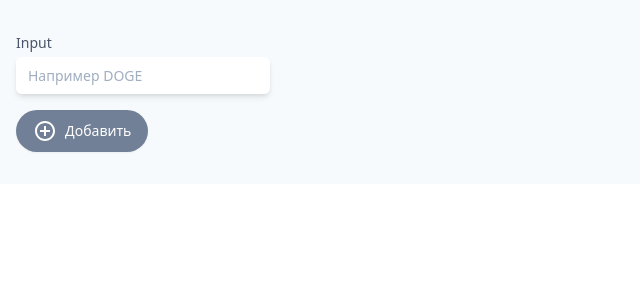
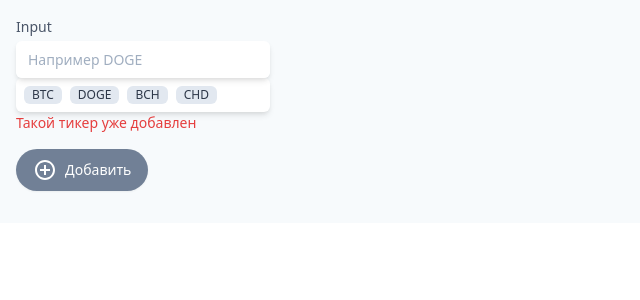
Before and after one commit to Nardosha/cryptonomicon, a Vue app: page / in a window 1280 px wide. Shown: the top 300 px of the page, without its empty margins (0-640 px from the left). Built offline with nearby package versions, Linux system fonts and the light colour scheme.

Commit message:
docs: update layout

```diff
--- a/src/App.vue
+++ b/src/App.vue
@@ -1,7 +1,30 @@
 <template>
   <div class="container mx-auto flex flex-col items-center bg-gray-100 p-4">
+<!--    <div-->
+<!--      class="fixed w-100 h-100 opacity-80 bg-purple-800 inset-0 z-50 flex items-center justify-center"-->
+<!--    >-->
+<!--      <svg-->
+<!--        class="animate-spin -ml-1 mr-3 h-12 w-12 text-white"-->
+<!--        xmlns="http://www.w3.org/2000/svg"-->
+<!--        fill="none"-->
+<!--        viewBox="0 0 24 24"-->
+<!--      >-->
+<!--        <circle-->
+<!--          class="opacity-25"-->
+<!--          cx="12"-->
+<!--          cy="12"-->
+<!--          r="10"-->
+<!--          stroke="currentColor"-->
+<!--          stroke-width="4"-->
+<!--        ></circle>-->
+<!--        <path-->
+<!--          class="opacity-75"-->
+<!--          fill="currentColor"-->
+<!--          d="M4 12a8 8 0 018-8V0C5.373 0 0 5.373 0 12h4zm2 5.291A7.962 7.962 0 014 12H0c0 3.042 1.135 5.824 3 7.938l3-2.647z"-->
+<!--        ></path>-->
+<!--      </svg>-->
+<!--    </div>-->
     <div class="container">
-      <div class="w-full my-4"></div>
       <section>
         <div class="flex">
           <div class="max-w-xs">
@@ -19,6 +42,31 @@
                 placeholder="Например DOGE"
               />
             </div>
+            <div
+              class="flex bg-white shadow-md p-1 rounded-md shadow-md flex-wrap"
+            >
+              <span
+                class="inline-flex items-center px-2 m-1 rounded-md text-xs font-medium bg-gray-300 text-gray-800 cursor-pointer"
+              >
+                BTC
+              </span>
+              <span
+                class="inline-flex items-center px-2 m-1 rounded-md text-xs font-medium bg-gray-300 text-gray-800 cursor-pointer"
+              >
+                DOGE
+              </span>
+              <span
+                class="inline-flex items-center px-2 m-1 rounded-md text-xs font-medium bg-gray-300 text-gray-800 cursor-pointer"
+              >
+                BCH
+              </span>
+              <span
+                class="inline-flex items-center px-2 m-1 rounded-md text-xs font-medium bg-gray-300 text-gray-800 cursor-pointer"
+              >
+                CHD
+              </span>
+            </div>
+            <div class="text-sm text-red-600">Такой тикер уже добавлен</div>
           </div>
         </div>
         <button
@@ -162,7 +210,7 @@
         if (this.selection?.name === newCard.name) {
           this.diagram.push(response.USD);
         }
-      }, 5000);
+      }, 3000);
       this.input = "";
     },
     selectCard(card) {
```
